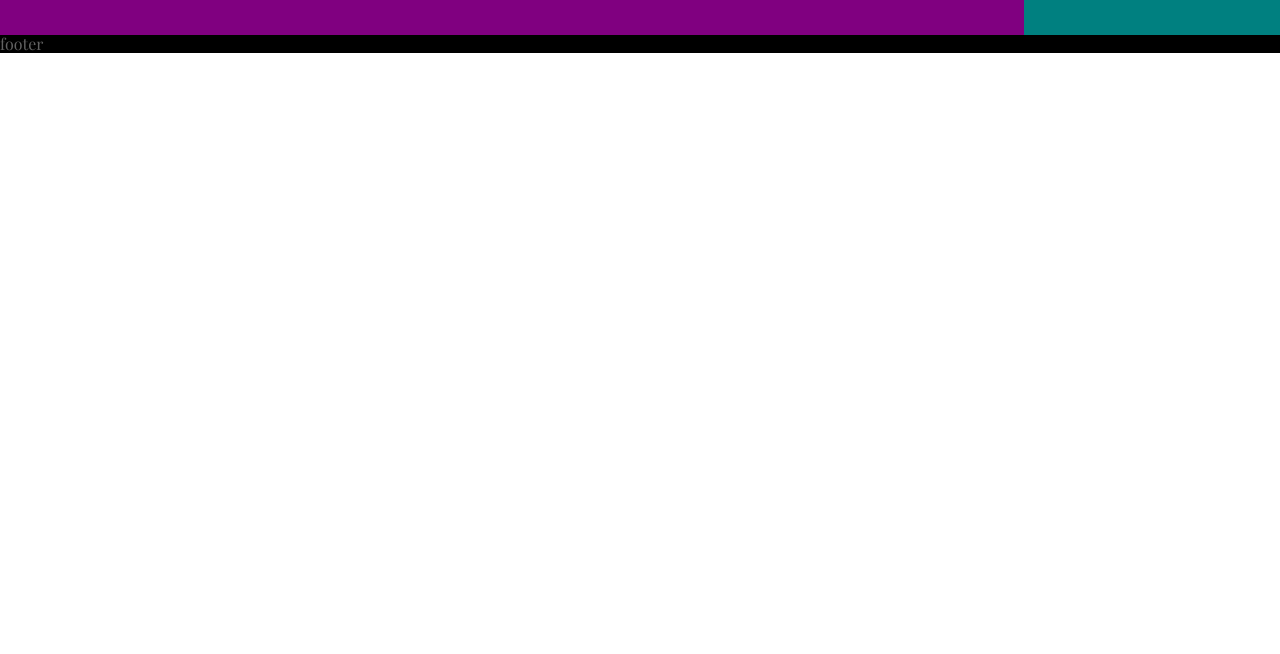
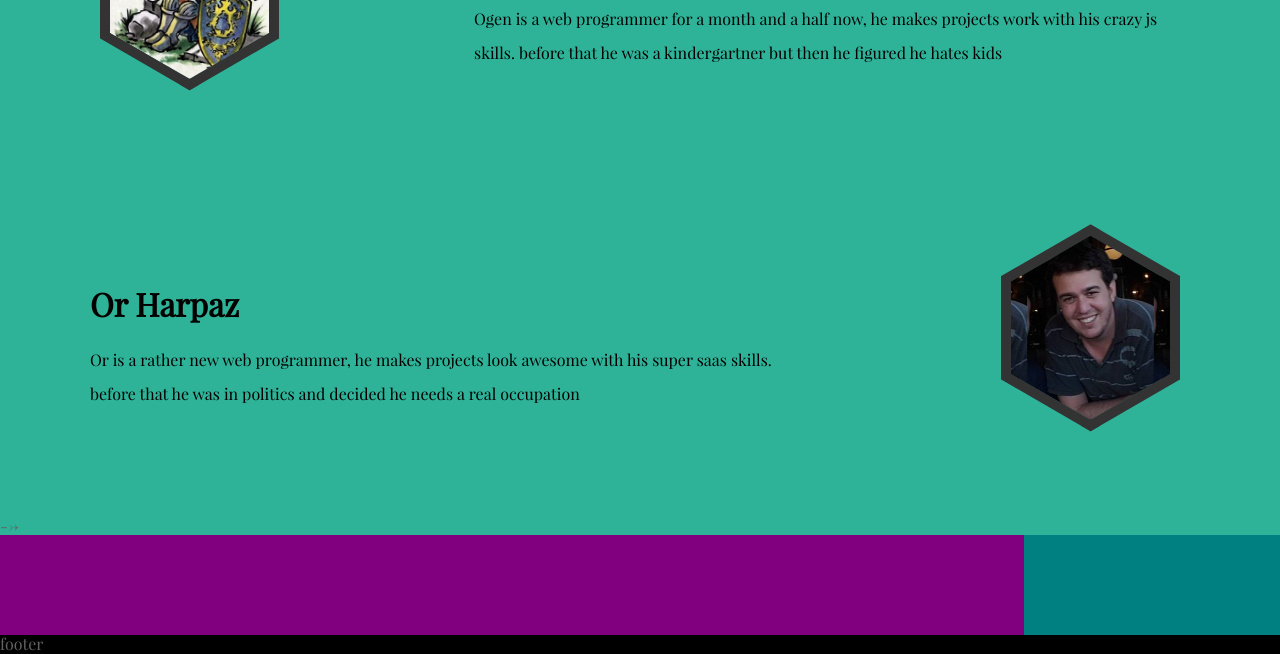
Before and after one commit to Ogenbd/Meme-Generator, a website: page index.html in a window 1280 px wide. Shown: the part 535-1189 px from the top of the page. Before the commit the page ends 800 px from the top, so only its background shows below. Drawn offline with nearby package versions, Linux system fonts and the light colour scheme; files that its build step writes are made by us from their sources.

Commit message:
the about section is finished

```diff
--- a/index.html
+++ b/index.html
@@ -36,9 +36,29 @@
             keyWords
         </section>
         <!--about author section-->
-        <section class="author">
-            <article> ogen </article>
-            <article> or </article>
+        <section class="about">
+            <article class= " flex space-between">
+                <div class= "hex">
+                    <div class="hexagonAb ogen">
+                     <div class="hexTopAb"></div>
+                     <div class="hexBottomAb"></div>
+                     </div>
+                </div>
+                <div class="p1"><h1> Ogen Ben Dor </h1> <p>Ogen is a web programmer for a month and a half now, he makes projects work with his crazy js skills.
+                    before that he was a kindergartner but then he figured he hates kids</p> </div>
+            </article>
+
+            <article class= " flex space-between">
+                <div class="p1 p2"><h1> Or Harpaz </h1> <p> Or is a rather new web programmer, he makes projects look awesome with his super saas skills.
+                    before that he was in politics and decided he needs a real occupation</p> </div>
+                <div class= "hex">
+                    <div class="hexagonAb or">
+                        <div class="hexTopAb"></div>
+                        <div class="hexBottomAb"></div>
+                    </div>
+                </div>
+
+            </article>-->
         </section>
         <!--keep in touch-->
         <section class="flex flex-wrap">
--- a/scss/_about.scss
+++ b/scss/_about.scss
@@ -0,0 +1,123 @@
+.about {
+
+    background-color: var(--about-background-color);
+
+}
+
+
+    .hexagonAb {
+        position: relative;
+        width: 179px;
+        height: 103.35px;
+        margin: 51.67px 0;
+        //background-image: url(../assets/img/ogen.jpg);
+        background-size: auto 183.5974px;
+        background-position: center;
+        border-left: solid 10px #333333;
+        border-right: solid 10px #333333;
+    }
+
+    .hexTopAb,
+    .hexBottomAb {
+         position: absolute;
+         z-index: 1;
+         width: 126.57px;
+         height: 126.57px;
+         overflow: hidden;
+         -webkit-transform: scaleY(0.5774) rotate(-45deg);
+         -ms-transform: scaleY(0.5774) rotate(-45deg);
+         transform: scaleY(0.5774) rotate(-45deg);
+         background: inherit;
+         left: 16.21px;
+    }
+
+    /*counter transform the bg image on the caps*/
+    .hexTopAb:after,
+    .hexBottomAb:after {
+        content: "";
+        position: absolute;
+        width: 159.0000px;
+        height: 91.79869280115051px;
+        -webkit-transform:  rotate(45deg) scaleY(1.7321) translateY(-45.8993px);
+        -ms-transform:      rotate(45deg) scaleY(1.7321) translateY(-45.8993px);
+        transform:          rotate(45deg) scaleY(1.7321) translateY(-45.8993px);
+        -webkit-transform-origin: 0 0;
+        -ms-transform-origin: 0 0;
+        transform-origin: 0 0;
+        background: inherit;
+    }
+
+    .hexTopAb {
+        top: -63.2861px;
+        border-top: solid 14.1421px #333333;
+        border-right: solid 14.1421px #333333;
+    }
+
+    .hexTopAb:after {
+        background-position: center top;
+    }
+
+    .hexBottomAb {
+        bottom: -63.2861px;
+        border-bottom: solid 14.1421px #333333;
+        border-left: solid 14.1421px #333333;
+    }
+
+    .hexBottomAb:after {
+        background-position: center bottom;
+    }
+
+    .hexagonAb:after {
+        content: "";
+        position: absolute;
+        top: 5.7735px;
+        left: 0;
+        width: 159.0000px;
+        height: 91.7987px;
+        z-index: 2;
+        background: inherit;
+    }
+
+
+.ogen {
+    background-image: url("../assets/img/ogen.jpg");
+    margin: 100px;
+}
+
+.or {
+    background-image: url("../assets/img/or.png");
+    margin:100px;
+
+}
+
+
+.p1 {
+  color:black;
+  line-height: 0.9cm;
+  padding: 90px;
+  width: 70%;
+  flex-shrink: 1;
+}
+
+@media screen and (max-width:700px){
+
+article {
+  flex-wrap: wrap;
+
+}
+
+
+.p1 {
+  width: 100%;
+  color:black;
+  line-height: 0.9cm;
+  padding: 90px;
+}
+.or{
+    order: 1;
+}
+
+.p2 {
+    order:2;
+}
+}
--- a/scss/_editor.scss
+++ b/scss/_editor.scss
@@ -1,15 +1,15 @@
-@media screen and (min-width:500px){
+
 
   .chosen-image{
-      width: 50%;
-      background-color: purple;
+    width: 50%;
+    background-color: purple;
 }
 
   .text-editor {
   width: 50%;
   background-color: teal;
   }
-}
+
 
 @media screen and (max-width:499px){
 
@@ -22,5 +22,7 @@
   width: 100%;
   background-color: teal;
   }
-
+  .or {
+    -ms-flex-order: 1;
+  }
 }
--- a/scss/_helpers.scss
+++ b/scss/_helpers.scss
@@ -50,3 +50,7 @@
 .padding {
   padding: 5px;
 }
+
+.float-left {
+  float: left;
+}
--- a/scss/_layout.scss
+++ b/scss/_layout.scss
@@ -7,10 +7,5 @@
 }
 
 section{
-  height: 100px;
+  min-height: 100px;
 }
-
-article {
-  height: 50px;
-  background-color: lightgreen;
-}
--- a/scss/_vars.scss
+++ b/scss/_vars.scss
@@ -11,4 +11,5 @@ $mobile-breakpoint: 642px;
   /* Colors */
   --main-color: #626262;
   --sections-bg: #f0f0f0;
+  --about-background-color:#2eb398;
 }
```
